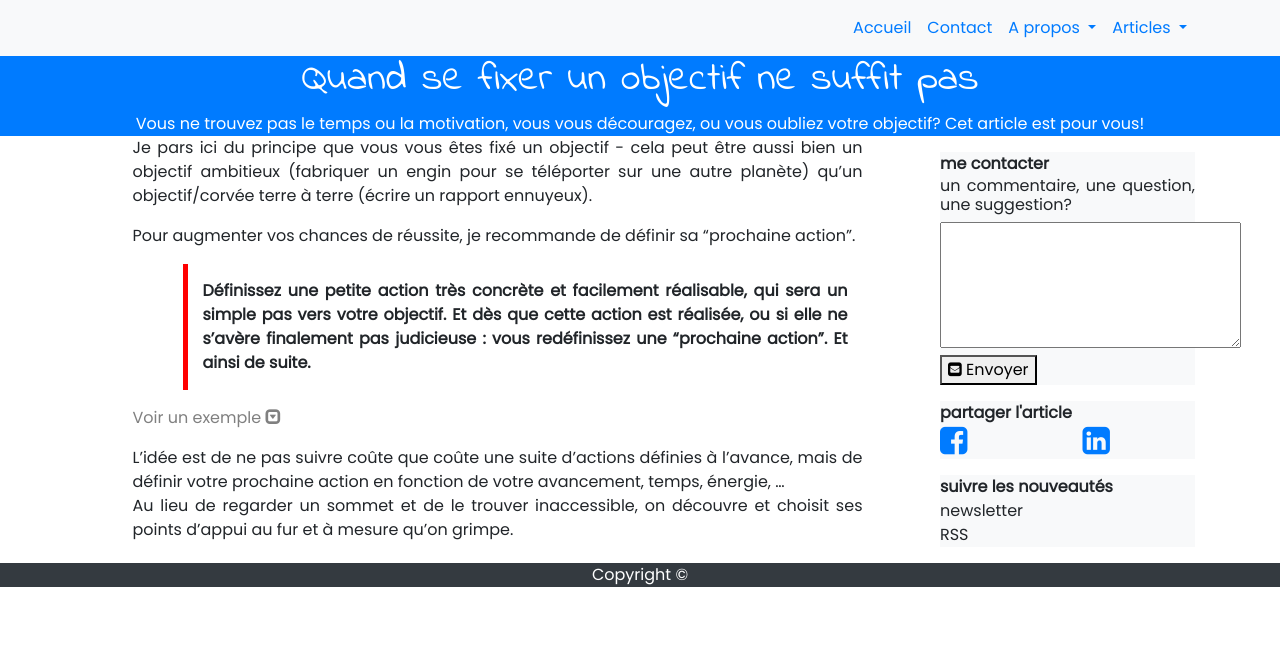
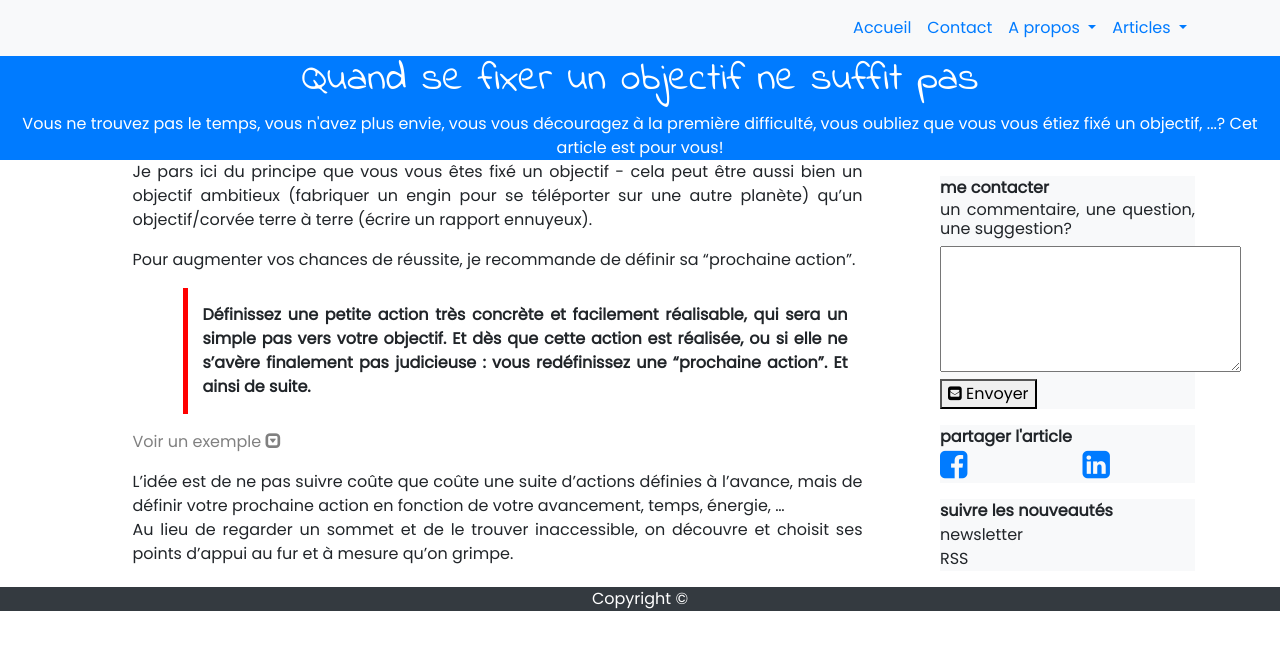
Before and after one commit to OrgaEvolutions/Nathoup.github.io, a Jekyll site: the page built from articles/prochaine_action.html, in a window 1280 px wide. Shown: the top 650 px of the page. Built offline with Jekyll 4.4.1, drawn with Linux system fonts in a browser that asks for light colours; nearby versions of some CDN libraries; some web fonts are replaced.

Commit message:
Update prochaine_action.html

```diff
--- a/articles/prochaine_action.html
+++ b/articles/prochaine_action.html
@@ -2,7 +2,7 @@
 layout: article
 title: "Quand se fixer un objectif ne suffit pas"
 date: 2018-01-28
-intro: "Vous ne trouvez pas le temps ou la motivation, vous vous découragez, ou vous oubliez votre objectif? Cet article est pour vous!"
+intro: "Vous ne trouvez pas le temps, vous n'avez plus envie, vous vous découragez à la première difficulté, vous oubliez que vous vous étiez fixé un objectif, ...? Cet article est pour vous!"
 ---
 
 {% include al type='paragraphe' %}
```
